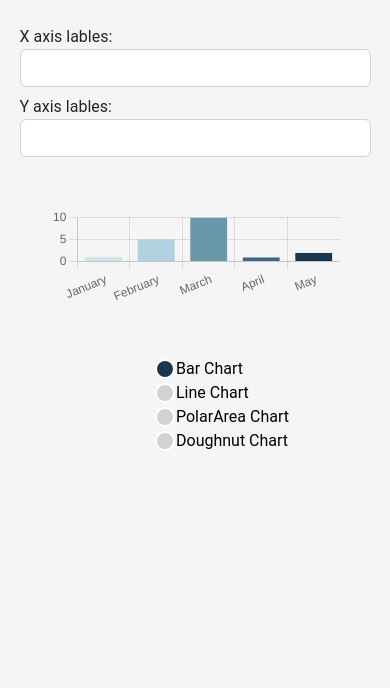
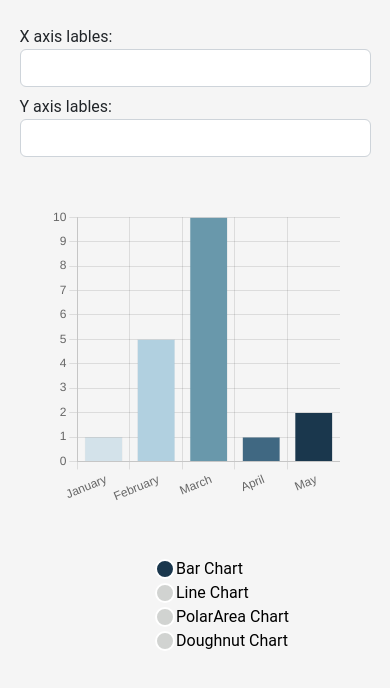
Before and after one commit to VictoriaShyika/Chart-App, a React (Create React App) app: page / in a window 390 px wide. Shown: the top 688 px of the page. Built offline with nearby package versions, Linux system fonts and the light colour scheme.

Commit message:
master: small fix

```diff
--- a/src/App.css
+++ b/src/App.css
@@ -77,7 +77,7 @@ input[type="radio"]:checked:after {
     padding-left: 40%;
   }
   .chart {
-    height: 100px;
+    height: 300px;
     padding-left: 0%;
     padding-right: 0%;
   }
```
